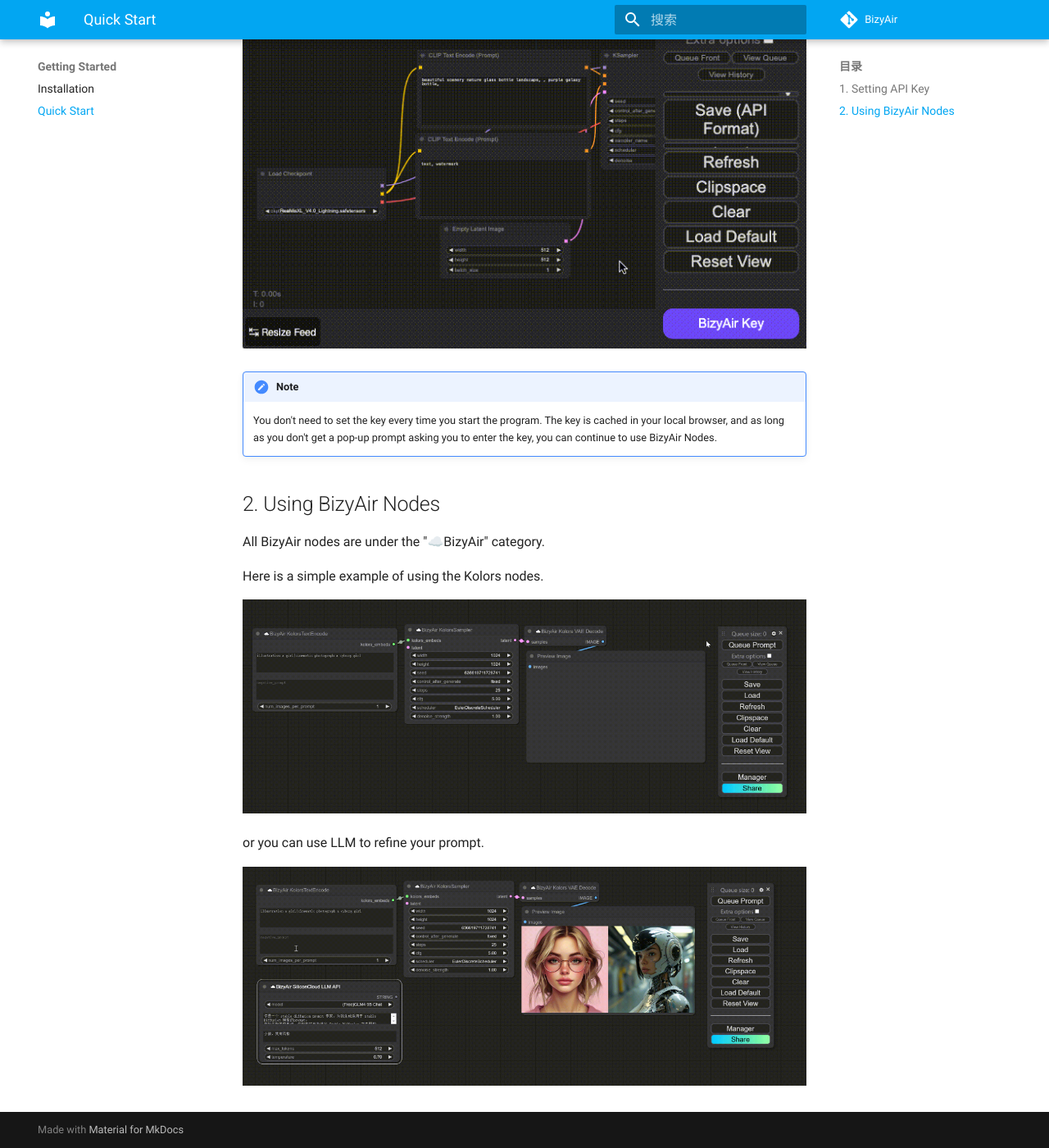
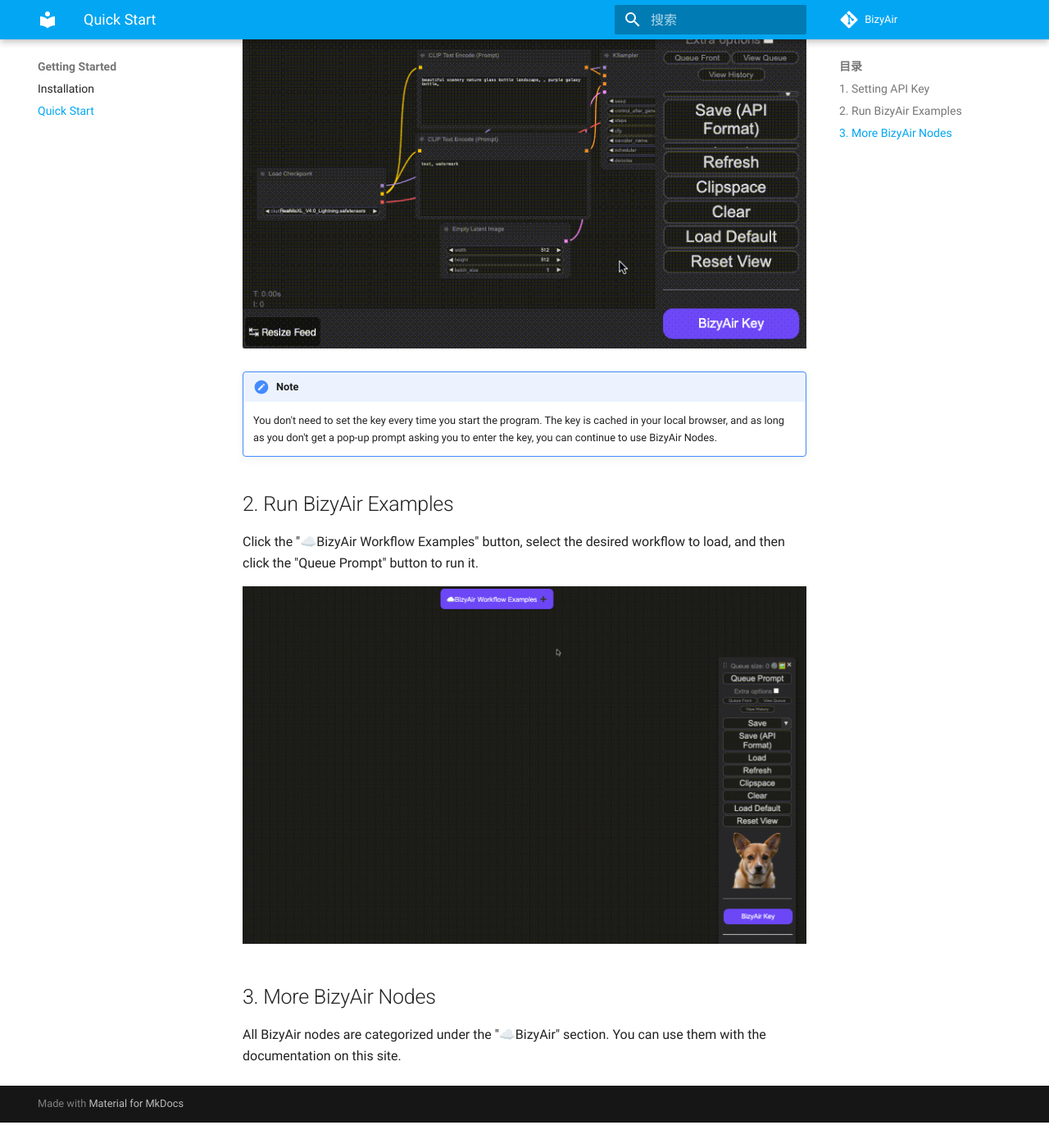
Before and after one commit to siliconflow/BizyAir, an MkDocs documentation site: the page built from docs/docs/getting-started/quick-start.md, in a window 1280 px wide and 1400 px high, scrolled down 552 px. Shown: the whole window at 82% size. Built offline with MkDocs 1.6.1 and Material for MkDocs 9.7.7, drawn with Linux system fonts in a browser that asks for light colours; comment, search, counter and statistics services are not loaded; after the commit the page ends 1921 px from its top, so only the background shows below that.

Commit message:
add docs for updating

```diff
--- a/docs/docs/getting-started/quick-start.md
+++ b/docs/docs/getting-started/quick-start.md
@@ -12,14 +12,12 @@
 !!! note
     You don't need to set the key every time you start the program. The key is cached in your local browser, and as long as you don't get a pop-up prompt asking you to enter the key, you can continue to use BizyAir Nodes.
 
-## 2. Using BizyAir Nodes
+## 2. Run BizyAir Examples
 
-All BizyAir nodes are under the "☁️BizyAir" category.
+Click the "☁️BizyAir Workflow Examples" button, select the desired workflow to load, and then click the "Queue Prompt" button to run it.
 
-Here is a simple example of using the Kolors nodes.
+![](./imgs/run-bizyair-examples.gif)
 
-![](./imgs/text2img.gif)
+## 3. More BizyAir Nodes
 
-or you can use LLM to refine your prompt.
-
-![](./imgs/llmnode.gif)
+All BizyAir nodes are categorized under the "☁️BizyAir" section. You can use them with the documentation on this site.
```
Also changed, not shown: README.md, docs/docs/getting-started/imgs/aftersetting.png (deleted), docs/docs/getting-started/imgs/llmnode.gif (deleted), docs/docs/getting-started/imgs/run-bizyair-examples.gif (added), docs/docs/getting-started/imgs/run-with-local-nodes.gif (added), docs/docs/getting-started/imgs/text2img.gif (deleted).
